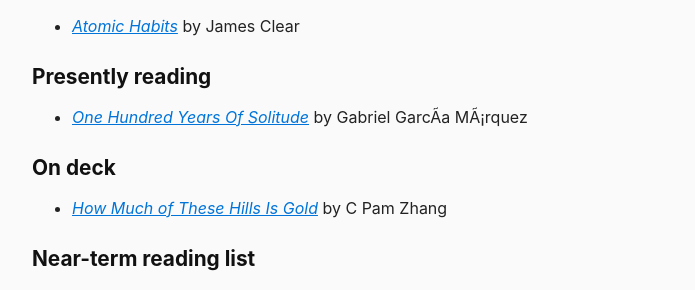
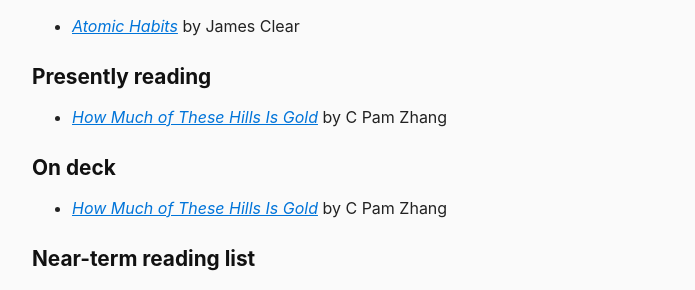
Before and after one commit to berensp/berensp.github.io, a Jekyll site: the page built from pages/books.md, in a window 1280 px wide. Shown: the part 555-845 px from the top of the page, without its empty margins (288-983 px from the left). Built offline with Jekyll 4.4.1, drawn with Linux system fonts in a browser that asks for light colours; a script that is not in the unit is left out.

Commit message:
Update _config.yml

```diff
--- a/_config.yml
+++ b/_config.yml
@@ -1,10 +1,10 @@
 title: B Ξ R Ξ N S
 description: Paul Berens
-url: "https://berensp.github.io"
+url: "https://berens.co"
 
-book_now_title: One Hundred Years Of Solitude
-book_now_author: Gabriel García Márquez
-book_now_url: https://www.google.com/books/edition/One_Hundred_Years_of_Solitude/pgPWOaOctq8C?hl=en&gbpv=0
+book_now_title: How Much of These Hills Is Gold
+book_now_author: C Pam Zhang
+book_now_url: https://www.google.com/books/edition/How_Much_of_These_Hills_Is_Gold/LwcmEAAAQBAJ?hl=en&gbpv=0
 
 baseurl: ""
 permalink: /:categories/:title:output_ext
```
